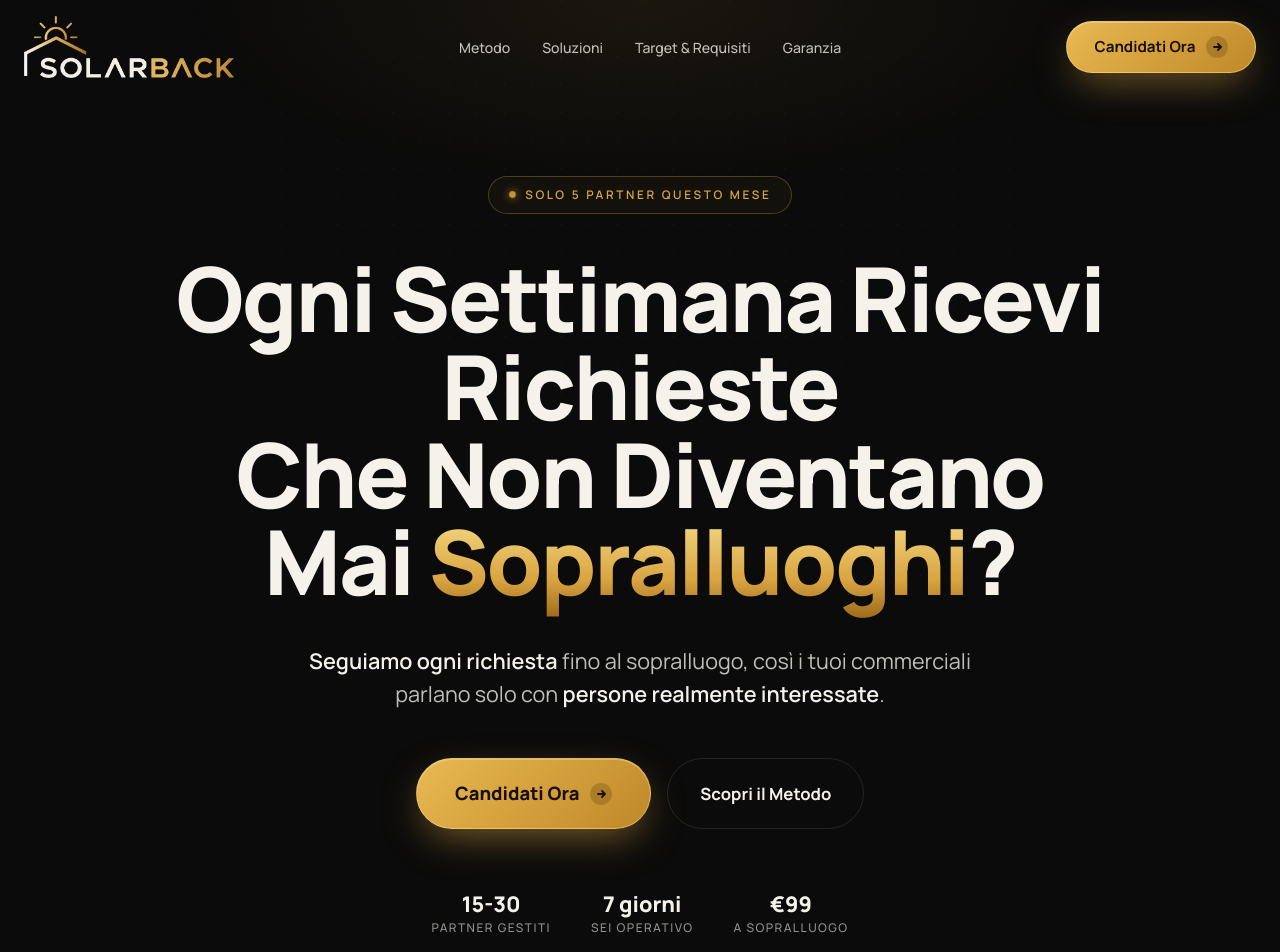
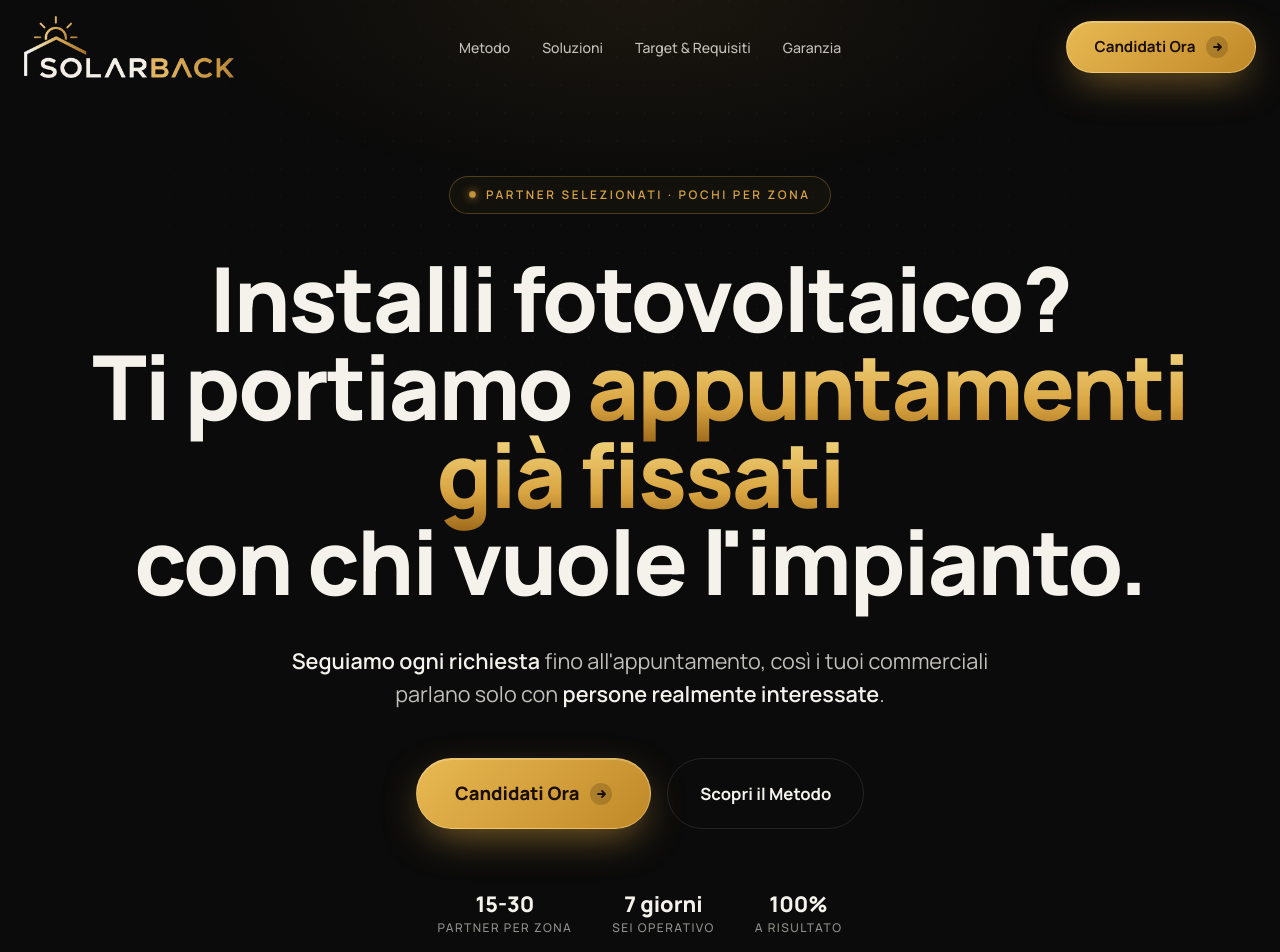
Before and after one commit to marcomasiniprova/solarback-B2b-landing-page, a Next.js app: page / in a window 1280 px wide. Shown: the top 952 px of the page. Built offline with nearby package versions, Linux system fonts and the light colour scheme.

Commit message:
copy: remove prices/AI jargon, hero variant B, smaller fonts (V2)

```diff
--- a/components/Hero.tsx
+++ b/components/Hero.tsx
@@ -1,13 +1,6 @@
 'use client'
 
-import { useEffect, useState } from 'react'
 import { motion } from 'framer-motion'
-
-function readGeoCookie(): string | null {
-  if (typeof document === 'undefined') return null
-  const m = document.cookie.match(/(?:^|;\s*)geo_region=([^;]*)/)
-  return m ? decodeURIComponent(m[1]) : null
-}
 
 const container = {
   hidden: {},
@@ -19,10 +12,6 @@ const item = {
 }
 
 export function Hero() {
-  const [region, setRegion] = useState<string | null>(null)
-
-  useEffect(() => { setRegion(readGeoCookie()) }, [])
-
   return (
     <section id="hero">
       <div className="hero-content">
@@ -31,28 +20,18 @@ export function Hero() {
           <motion.div variants={item}>
             <div className="hero-tag">
               <span className="dot" />
-              Solo 5 Partner Questo Mese
+              Partner Selezionati · Pochi per Zona
             </div>
           </motion.div>
 
           <motion.h1 className="hero-h1" variants={item}>
-            {region ? (
-              <>
-                Generiamo Sopralluoghi<br />
-                Qualificati per Installatori<br />
-                di Fotovoltaico in <span className="gold-shine">{region}</span>
-              </>
-            ) : (
-              <>
-                Ogni Settimana Ricevi Richieste<br />
-                Che Non Diventano<br />
-                Mai <span className="gold-shine">Sopralluoghi</span>?
-              </>
-            )}
+            Installi fotovoltaico?<br />
+            Ti portiamo <span className="gold-shine">appuntamenti già fissati</span><br />
+            con chi vuole l'impianto.
           </motion.h1>
 
           <motion.p className="hero-sub" variants={item}>
-            <strong>Seguiamo ogni richiesta</strong> fino al sopralluogo, così i tuoi commerciali
+            <strong>Seguiamo ogni richiesta</strong> fino all'appuntamento, così i tuoi commerciali
             parlano solo con <strong>persone realmente interessate</strong>.
           </motion.p>
 
@@ -70,9 +49,9 @@ export function Hero() {
 
           <motion.div className="hero-stats" variants={item}>
             {[
-              { n: '15-30', l: 'Partner gestiti' },
+              { n: '15-30', l: 'Partner per zona' },
               { n: '7 giorni', l: 'Sei operativo' },
-              { n: '€99', l: 'A sopralluogo' },
+              { n: '100%', l: 'A risultato' },
             ].map(({ n, l }) => (
               <div key={l} style={{ textAlign: 'center' }}>
                 <div className="hero-stat-n">{n}</div>
```
